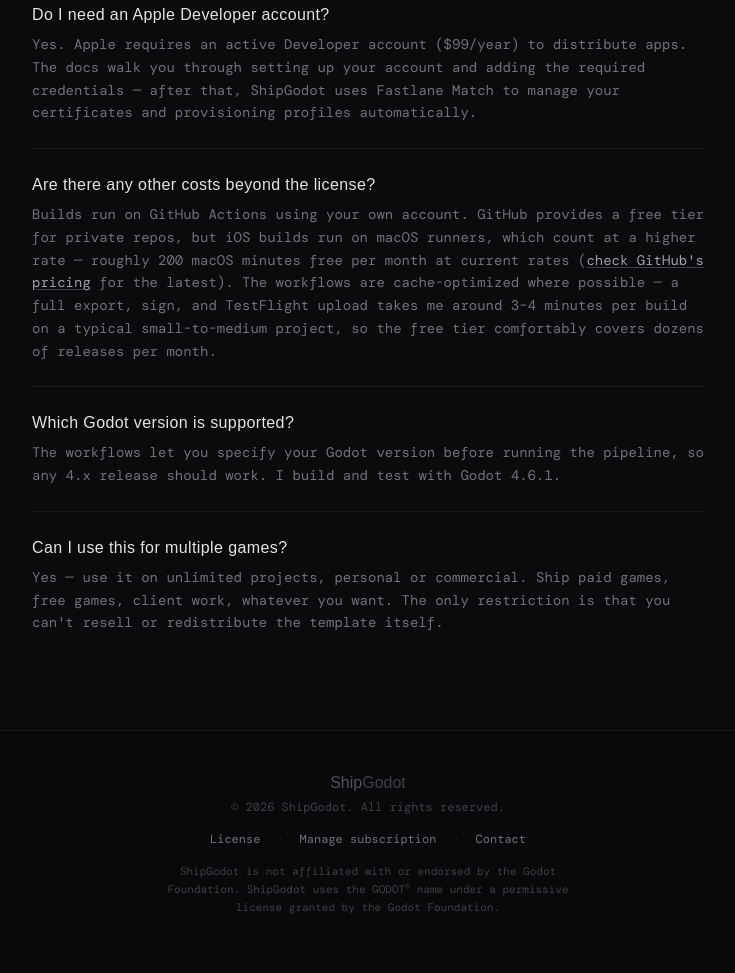
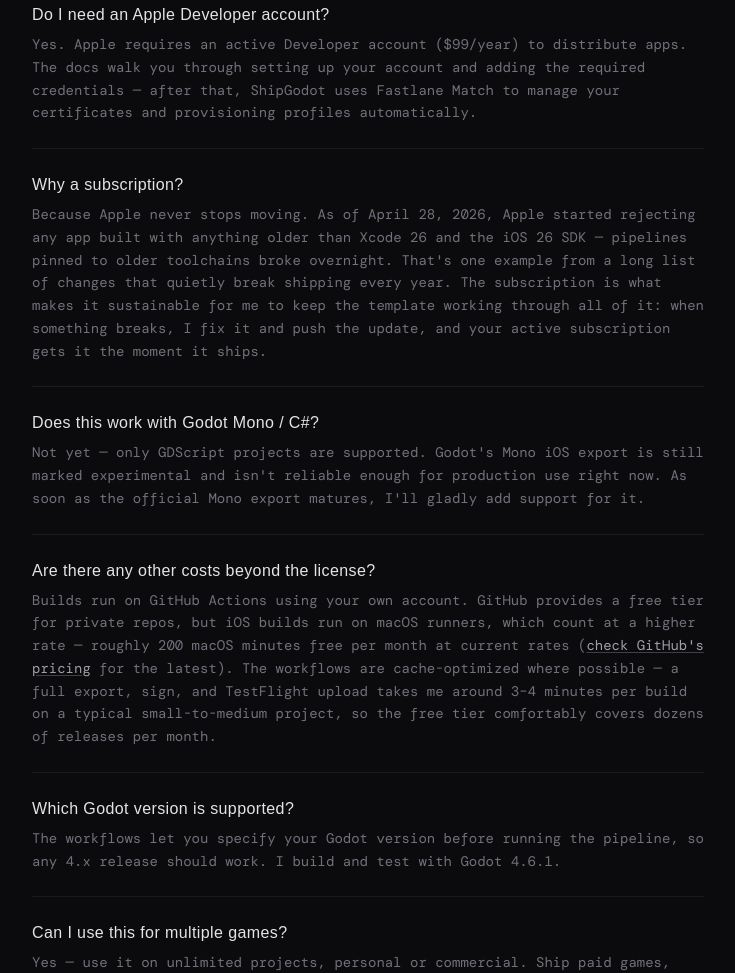
Before and after one commit to ShipGodot/shipgodot.github.io, a website: page static/index.html in a window 1280 px wide. Shown: the part 4287-5260 px from the top of the page, without its empty margins (272-1007 px from the left). Drawn offline with nearby package versions, Linux system fonts and the light colour scheme; files that its build step writes are made by us from their sources; a web font is replaced by a local one.

Commit message:
Static: FAQ: Add why subscription and does C# builds work

```diff
--- a/static/index.html
+++ b/static/index.html
@@ -288,6 +288,14 @@
           <p class="text-zinc-500 text-sm leading-relaxed">Yes. Apple requires an active Developer account ($99/year) to distribute apps. The docs walk you through setting up your account and adding the required credentials — after that, ShipGodot uses Fastlane Match to manage your certificates and provisioning profiles automatically.</p>
         </div>
         <div class="border-t border-zinc-800/60 pt-6">
+          <h3 class="font-display text-base text-zinc-200 mb-1.5 tracking-wide">Why a subscription?</h3>
+          <p class="text-zinc-500 text-sm leading-relaxed">Because Apple never stops moving. As of April 28, 2026, Apple started rejecting any app built with anything older than Xcode 26 and the iOS 26 SDK — pipelines pinned to older toolchains broke overnight. That's one example from a long list of changes that quietly break shipping every year. The subscription is what makes it sustainable for me to keep the template working through all of it: when something breaks, I fix it and push the update, and your active subscription gets it the moment it ships.</p>
+        </div>
+        <div class="border-t border-zinc-800/60 pt-6">
+          <h3 class="font-display text-base text-zinc-200 mb-1.5 tracking-wide">Does this work with Godot Mono / C#?</h3>
+          <p class="text-zinc-500 text-sm leading-relaxed">Not yet — only GDScript projects are supported. Godot's Mono iOS export is still marked experimental and isn't reliable enough for production use right now. As soon as the official Mono export matures, I'll gladly add support for it.</p>
+        </div>
+        <div class="border-t border-zinc-800/60 pt-6">
           <h3 class="font-display text-base text-zinc-200 mb-1.5 tracking-wide">Are there any other costs beyond the license?</h3>
           <p class="text-zinc-500 text-sm leading-relaxed">Builds run on GitHub Actions using your own account. GitHub provides a free tier for private repos, but iOS builds run on macOS runners, which count at a higher rate — roughly 200 macOS minutes free per month at current rates (<a href="https://docs.github.com/en/billing/concepts/product-billing/github-actions" class="text-zinc-400 hover:text-zinc-200 underline underline-offset-2 decoration-zinc-700 hover:decoration-zinc-400 transition-colors">check GitHub's pricing</a> for the latest). The workflows are cache-optimized where possible — a full export, sign, and TestFlight upload takes me around 3–4 minutes per build on a typical small-to-medium project, so the free tier comfortably covers dozens of releases per month.</p>
         </div>
```
